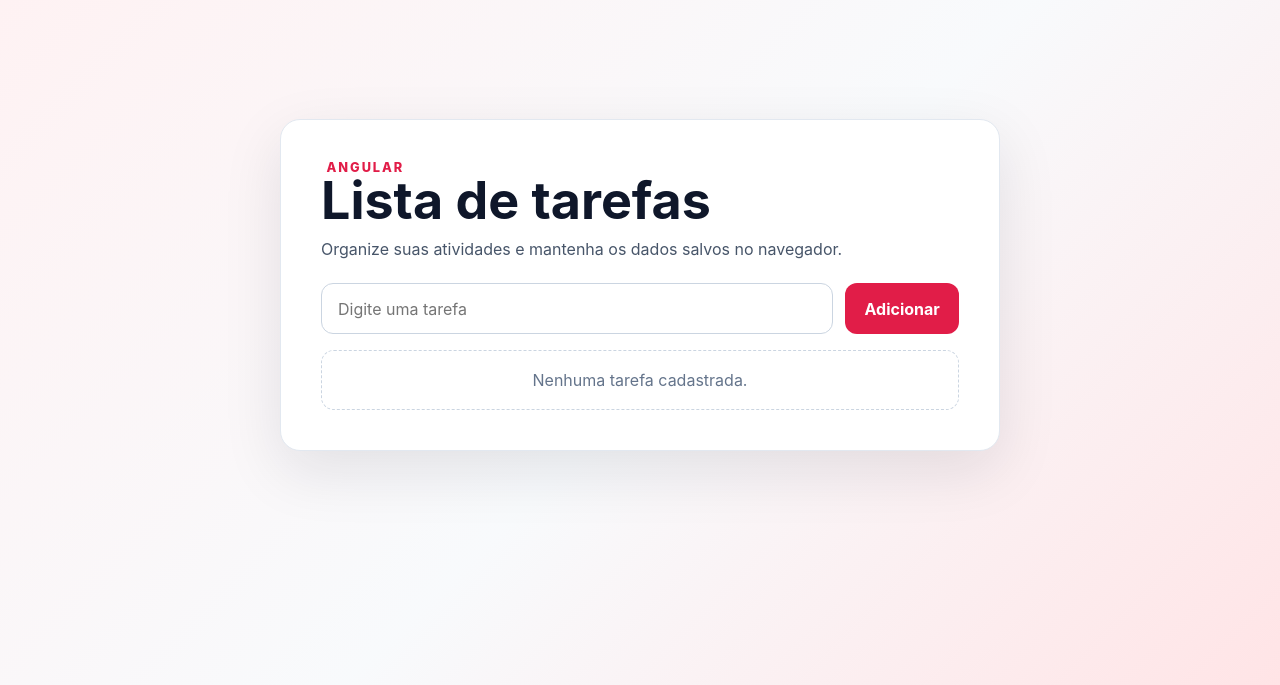
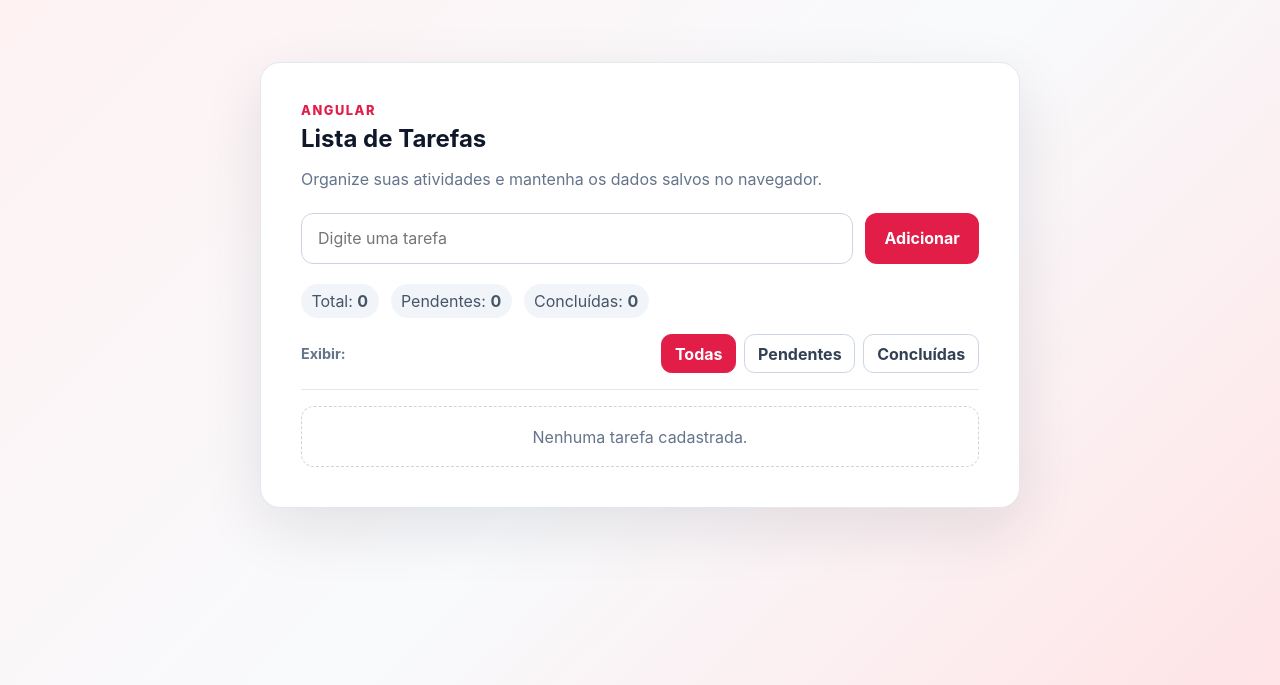
Before and after one commit to 7diegojr/ToDo-Angular, an Angular app in the folder ToDo-Angular/: page / in a window 1280 px wide. Shown: the part 115-800 px from the top of the page. Built offline with nearby package versions, Linux system fonts and the light colour scheme.

Commit message:
Inicia as melhorias do projeto, adicionando filtros

```diff
--- a/ToDo-Angular/src/app/app.css
+++ b/ToDo-Angular/src/app/app.css
@@ -6,7 +6,7 @@
 }
 
 .todo-card {
-    width: min(100%, 720px);
+  width: min(100%, 760px);
   padding: clamp(1.25rem, 4vw, 2.5rem);
   border: 1px solid #e2e8f0;
   border-radius: 1.25rem;
@@ -18,38 +18,85 @@ header {
   margin-bottom: 1.5rem;
 }
 
+header h1 {
+  margin: 0;
+}
+
+header > p:last-child {
+  margin-bottom: 0;
+  color: #64748b;
+}
+
 .eyebrow {
-    margin: 0 0 0 0.35rem;
+  margin: 0 0 0.35rem;
   color: #e11d48;
   font-size: 0.8rem;
   font-weight: 800;
-    letter-spacing: 0.12rem;
+  letter-spacing: 0.12em;
   text-transform: uppercase;
-}
-
-h1 {
-    margin: 0;
-    color: #0f172a;
-    font-size: clamp(2rem, 7vw, 3.25rem);
-    line-height: 1;
-}
-
-header p:last-child {
-    margin: 0.8rem 0 0;
-    color: #475569;
 }
 
 .stats {
   display: flex;
   flex-wrap: wrap;
-    gap: 0.6rem;
-    margin: 1.25rem 0;
+  gap: 0.75rem;
+  margin: 1.25rem 0 1rem;
+  color: #475569;
 }
 
 .stats span {
-    padding: 0.45rem 0.7rem;
+  padding: 0.45rem 0.65rem;
   border-radius: 999px;
-    background: #fff1f2;
-    color: #9f1239;
+  background: #f1f5f9;
+}
+
+.filter-bar {
+  display: flex;
+  align-items: center;
+  justify-content: space-between;
+  gap: 1rem;
+  margin-bottom: 1rem;
+  padding-bottom: 1rem;
+  border-bottom: 1px solid #e2e8f0;
+}
+
+.filter-label {
+  color: #64748b;
   font-size: 0.9rem;
+  font-weight: 700;
 }
+
+.filters {
+  display: flex;
+  flex-wrap: wrap;
+  gap: 0.5rem;
+}
+
+.filters button {
+  padding: 0.55rem 0.8rem;
+  border: 1px solid #cbd5e1;
+  border-radius: 0.65rem;
+  background: #ffffff;
+  color: #334155;
+  font: inherit;
+  font-weight: 700;
+  cursor: pointer;
+}
+
+.filters button:hover {
+  border-color: #e11d48;
+  color: #be123c;
+}
+
+.filters button.active {
+  border-color: #e11d48;
+  background: #e11d48;
+  color: #ffffff;
+}
+
+@media (max-width: 620px) {
+  .filter-bar {
+    align-items: flex-start;
+    flex-direction: column;
+  }
+}
--- a/ToDo-Angular/src/app/app.html
+++ b/ToDo-Angular/src/app/app.html
@@ -2,17 +2,55 @@
   <section class="todo-card">
     <header>
       <p class="eyebrow">Angular</p>
-      <h1>Lista de tarefas</h1>
+      <h1>Lista de Tarefas</h1>
       <p>Organize suas atividades e mantenha os dados salvos no navegador.</p>
     </header>
 
-    <app-todo-form (todoAdded)="store.add($event)" />
+    <app-todo-form (todoAdded)="store.add($event)"></app-todo-form>
+
+    <div class="stats" aria-label="Resumo das tarefas">
+      <span>Total: <strong>{{ store.total() }}</strong></span>
+      <span>Pendentes: <strong>{{ store.pending() }}</strong></span>
+      <span>Concluídas: <strong>{{ store.completed() }}</strong></span>
+    </div>
+
+    <div class="filter-bar">
+      <span class="filter-label">Exibir:</span>
+
+      <div class="filters" role="group" aria-label="Filtrar tarefas">
+        <button
+          type="button"
+          [class.active]="store.filter() === 'todas'"
+          [attr.aria-pressed]="store.filter() === 'todas'"
+          (click)="store.setFilter('todas')"
+        >
+          Todas
+        </button>
+
+        <button
+          type="button"
+          [class.active]="store.filter() === 'pendentes'"
+          [attr.aria-pressed]="store.filter() === 'pendentes'"
+          (click)="store.setFilter('pendentes')"
+        >
+          Pendentes
+        </button>
+
+        <button
+          type="button"
+          [class.active]="store.filter() === 'concluidas'"
+          [attr.aria-pressed]="store.filter() === 'concluidas'"
+          (click)="store.setFilter('concluidas')"
+        >
+          Concluídas
+        </button>
+      </div>
+    </div>
 
     <app-todo-list
-      [todos]="store.todos()"
-      (todosToggled)="store.toggle($event)"
-      (todosRemoved)="store.remove($event)"
-    />
-
+      [todos]="store.filteredTodos()"
+      (todoToggled)="store.toggle($event)"
+      (todoRemoved)="store.remove($event)"
+    ></app-todo-list>
   </section>
 </main>
--- a/ToDo-Angular/src/app/components/todo-item/todo-item.html
+++ b/ToDo-Angular/src/app/components/todo-item/todo-item.html
@@ -1,9 +1,17 @@
 <li class="todo-item" [class.completed]="todo().completed">
     <label>
-        <input type="checkbox" [checked]="todo().completed" (change)="todosToggled.emit(todo().id)"/>
+        <input
+            type="checkbox"
+            [checked]="todo().completed"
+            (change)="todoToggled.emit(todo().id)"
+        />
         <span>{{ todo().title }}</span>
     </label>
-    <button type="button" [attr.aria-label]="'Excluir a tarefa ' + todo().title" (click)="todosRemoved.emit(todo().id)">
+    <button
+        type="button"
+        [attr.aria-label]="'Excluir a tarefa ' + todo().title"
+        (click)="todoRemoved.emit(todo().id)"
+    >
         Excluir
     </button>
 </li>
--- a/ToDo-Angular/src/app/components/todo-item/todo-item.ts
+++ b/ToDo-Angular/src/app/components/todo-item/todo-item.ts
@@ -9,6 +9,6 @@ import { Todo } from '../../models/todo';
 })
 export class TodoItem {
   readonly todo = input.required<Todo>();
-  readonly todosToggled = output<number>();
-  readonly todosRemoved = output<number>();
+  readonly todoToggled = output<number>();
+  readonly todoRemoved = output<number>();
 }
--- a/ToDo-Angular/src/app/components/todo-list/todo-list.html
+++ b/ToDo-Angular/src/app/components/todo-list/todo-list.html
@@ -5,8 +5,8 @@
     @for (todo of todos(); track todo.id) {
       <app-todo-item
         [todo]="todo"
-            (todosToggled)="todosToggled.emit($event)"
-            (todosRemoved)="todosRemoved.emit($event)" />
+        (todoToggled)="todoToggled.emit($event)"
+        (todoRemoved)="todoRemoved.emit($event)" />
     }
   </ul>
 }
--- a/ToDo-Angular/src/app/components/todo-list/todo-list.ts
+++ b/ToDo-Angular/src/app/components/todo-list/todo-list.ts
@@ -10,6 +10,6 @@ import { TodoItem } from '../todo-item/todo-item';
 })
 export class TodoList {
   readonly todos = input.required<Todo[]>();
-  readonly todosToggled = output<number>();
-  readonly todosRemoved = output<number>();
+  readonly todoToggled = output<number>();
+  readonly todoRemoved = output<number>();
 }
--- a/ToDo-Angular/src/app/services/todo-store.ts
+++ b/ToDo-Angular/src/app/services/todo-store.ts
@@ -1,19 +1,39 @@
 import { computed, Injectable, signal } from '@angular/core';
-import { Todo } from '../models/todo';
+import { Todo, TodoFilter } from '../models/todo';
 
-@Injectable({
-  providedIn: 'root',
-})
+@Injectable({ providedIn: 'root' })
 export class TodoStore {
   private readonly storageKey = 'todos-angular';
   private readonly todosState = signal<Todo[]>(this.loadTodos());
+  private readonly filterState = signal<TodoFilter>('todas');
 
   readonly todos = this.todosState.asReadonly();
+  readonly filter = this.filterState.asReadonly();
+
   readonly total = computed(() => this.todosState().length);
   readonly completed = computed(
-    () => this.todosState().filter((todo) => todo.completed).length
+    () => this.todosState().filter((todo) => todo.completed).length,
   );
   readonly pending = computed(() => this.total() - this.completed());
+
+  readonly filteredTodos = computed(() => {
+    const todos = this.todosState();
+    const filter = this.filterState();
+
+    if (filter === 'pendentes') {
+      return todos.filter((todo) => !todo.completed);
+    }
+
+    if (filter === 'concluidas') {
+      return todos.filter((todo) => todo.completed);
+    }
+
+    return todos;
+  });
+
+  setFilter(filter: TodoFilter): void {
+    this.filterState.set(filter);
+  }
 
   add(title: string): void {
     const normalizedTitle = title.trim();
@@ -33,15 +53,16 @@ export class TodoStore {
 
   toggle(id: number): void {
     const updatedTodos = this.todosState().map((todo) =>
-      todo.id == id
+      todo.id === id
         ? { ...todo, completed: !todo.completed }
-        : todo
+        : todo,
     );
+
     this.updateTodos(updatedTodos);
   }
 
   remove(id: number): void {
-    const updatedTodos = this.todosState().filter((todo) => todo.id != id);
+    const updatedTodos = this.todosState().filter((todo) => todo.id !== id);
     this.updateTodos(updatedTodos);
   }
 
```
Also changed, not shown: ToDo-Angular/src/app/models/todo.ts (+5 -3 lines). Lines whose indentation alone changed are shown as unchanged.
